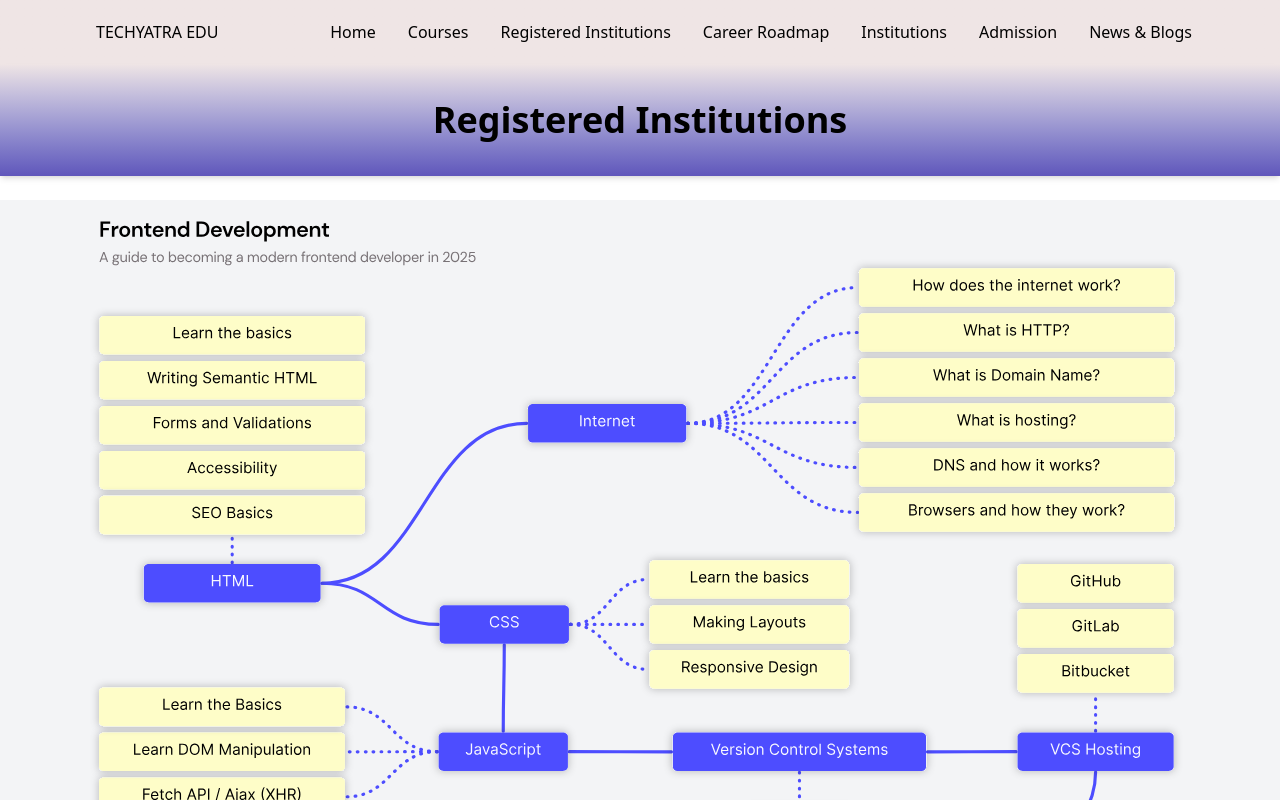
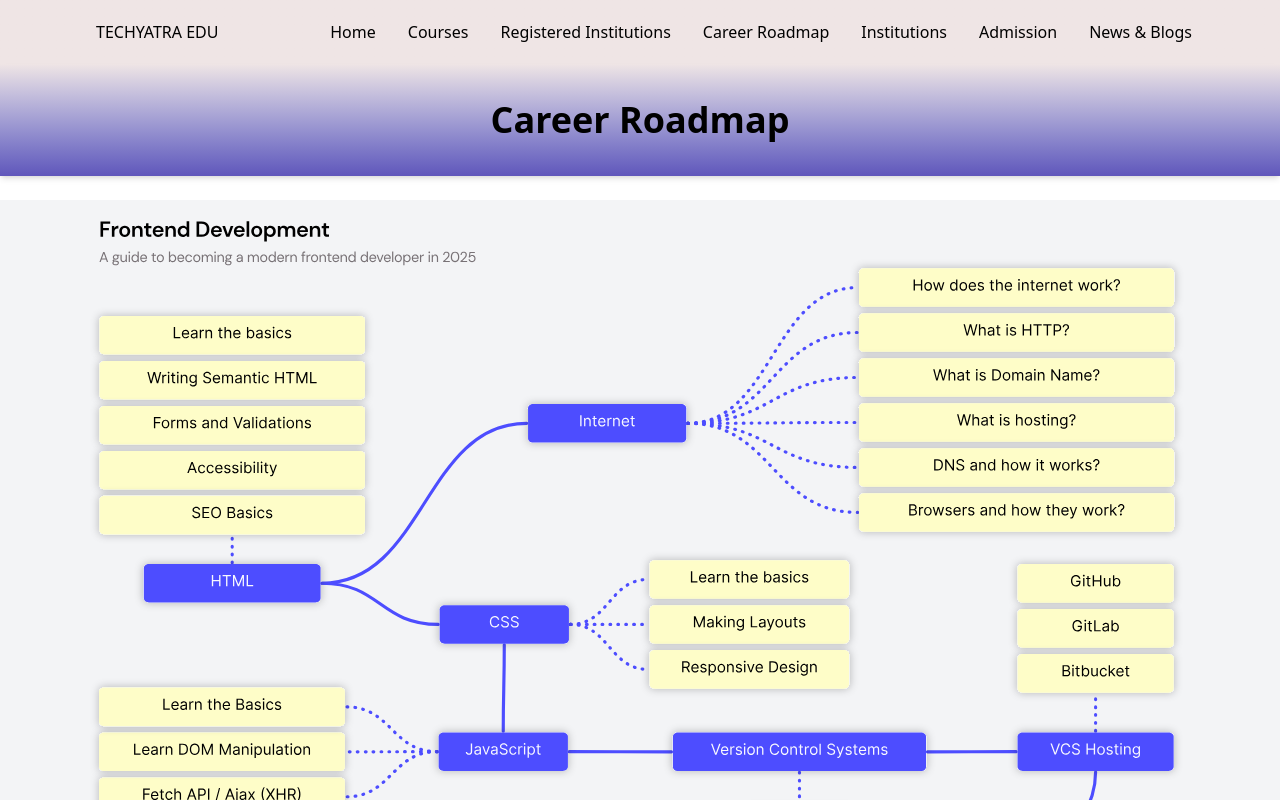
Before and after one commit to techyatra123/techyatraedu, a Next.js app: page /RoadMaps/frontend in a window 1280 px wide. Shown: the top 800 px of the page. Built offline with nearby package versions, Linux system fonts and the light colour scheme.

Commit message:
fix: typo error

```diff
--- a/src/app/RoadMaps/layout.tsx
+++ b/src/app/RoadMaps/layout.tsx
@@ -3,7 +3,7 @@ import InstitutionsHeader from "@/components/subpageComponents/subpageHeader";
 export default function Layout({ children }: { children: React.ReactNode }) {
   return (
     <div>
-      <InstitutionsHeader Page={"Registered Institutions"}/>
+      <InstitutionsHeader Page={"Career Roadmap"}/>
       {children}
     </div>
   );
--- a/src/components/subpageComponents/frontend.roadmap.lower.tsx
+++ b/src/components/subpageComponents/frontend.roadmap.lower.tsx
@@ -26,7 +26,7 @@ const moreRoadmap = [
   {
     title: "Data Science",
     image: "/roadmap/datascience.jpg",
-    path: "/RoadMaps/ai",
+    path: "/RoadMaps/datascience",
   },
 ];
 
```
